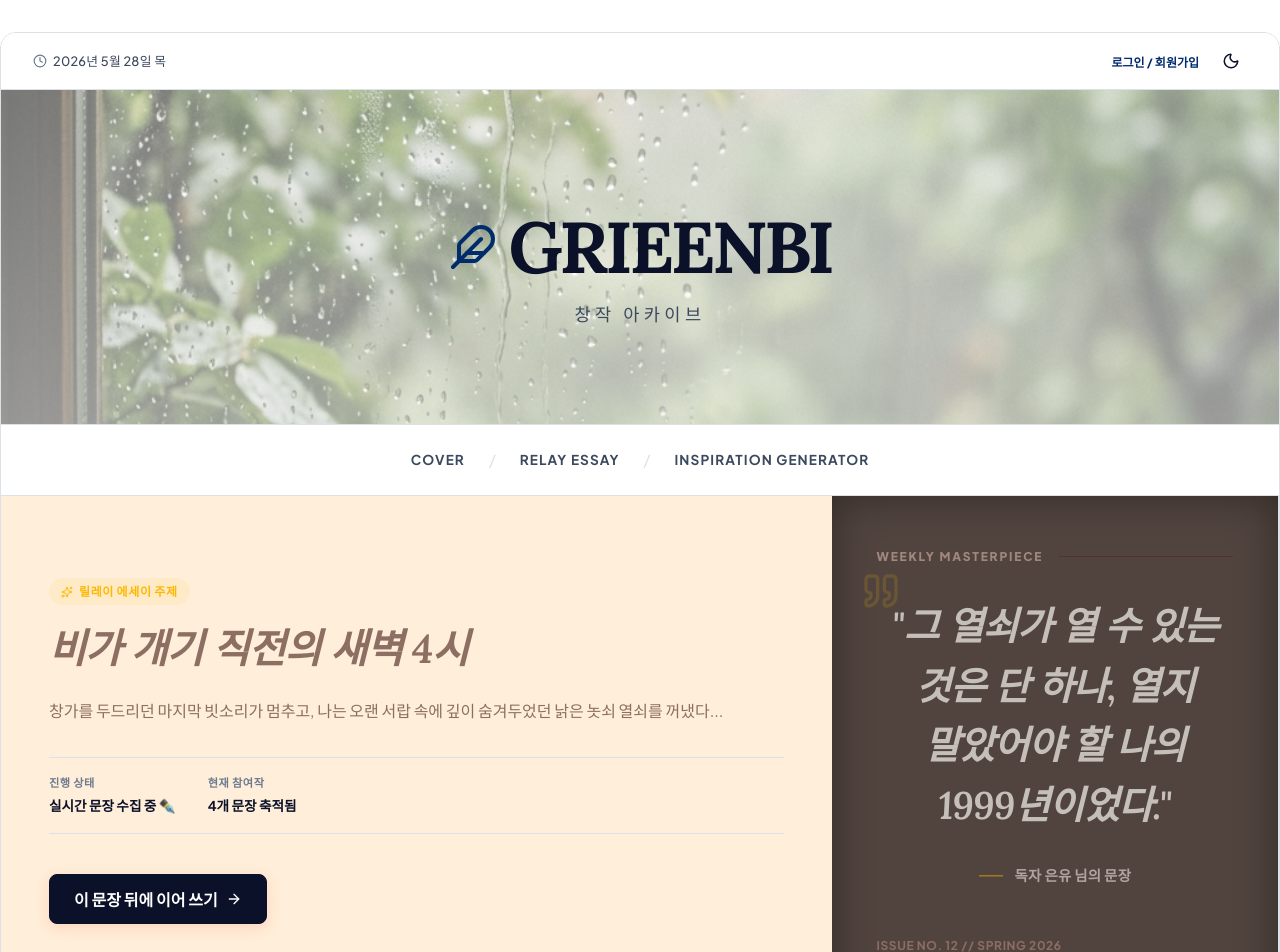
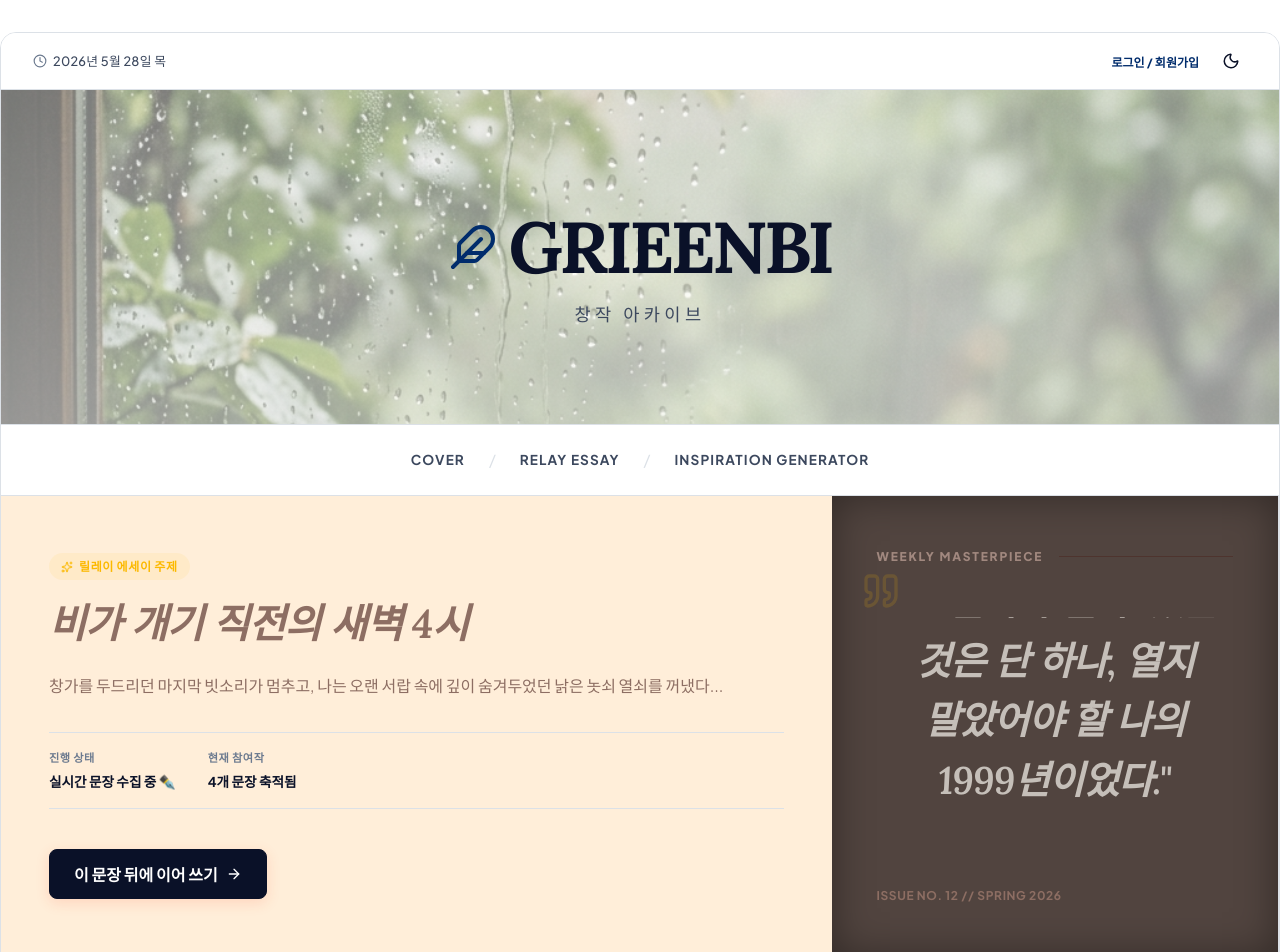
Before and after one commit to grieenbi/grieenbi-home, a React (Vite) app: page / in a window 1280 px wide. Shown: the top 952 px of the page. Built offline with nearby package versions, Linux system fonts and the light colour scheme; no server answers.

Commit message:
fix: 마스터피스 롤링 텍스트 영역 고정 높이 지정으로 하단 레이아웃 CLS 흔들림 현상 해결

```diff
--- a/src/components/HeroCover.tsx
+++ b/src/components/HeroCover.tsx
@@ -160,6 +160,10 @@ const styles: Record<string, React.CSSProperties> = {
   quoteWrapper: {
     margin: '2.5rem 0',
     position: 'relative',
+    height: '240px', // Prevent Cumulative Layout Shift (CLS)
+    display: 'flex',
+    alignItems: 'center',
+    justifyContent: 'center',
   },
   quoteIcon: {
     color: 'rgba(252, 185, 0, 0.15)', /* Transparent golden shine */
@@ -171,14 +175,13 @@ const styles: Record<string, React.CSSProperties> = {
     sentenceContainer: {
         position: 'relative',
         zIndex: 1,
-        minHeight: '6rem', // maintain minimum height
-        height: 'auto', // allow height to grow with content
+        height: '200px', // Fixed height to prevent size changes
         width: '100%',
         display: 'flex',
         flexDirection: 'column',
         alignItems: 'center',
         justifyContent: 'center',
-        overflow: 'visible', // show full text
+        overflow: 'hidden', // Prevent text overflow expansion
         whiteSpace: 'normal',
         textAlign: 'center',
         padding: '0 0.5rem',
```
